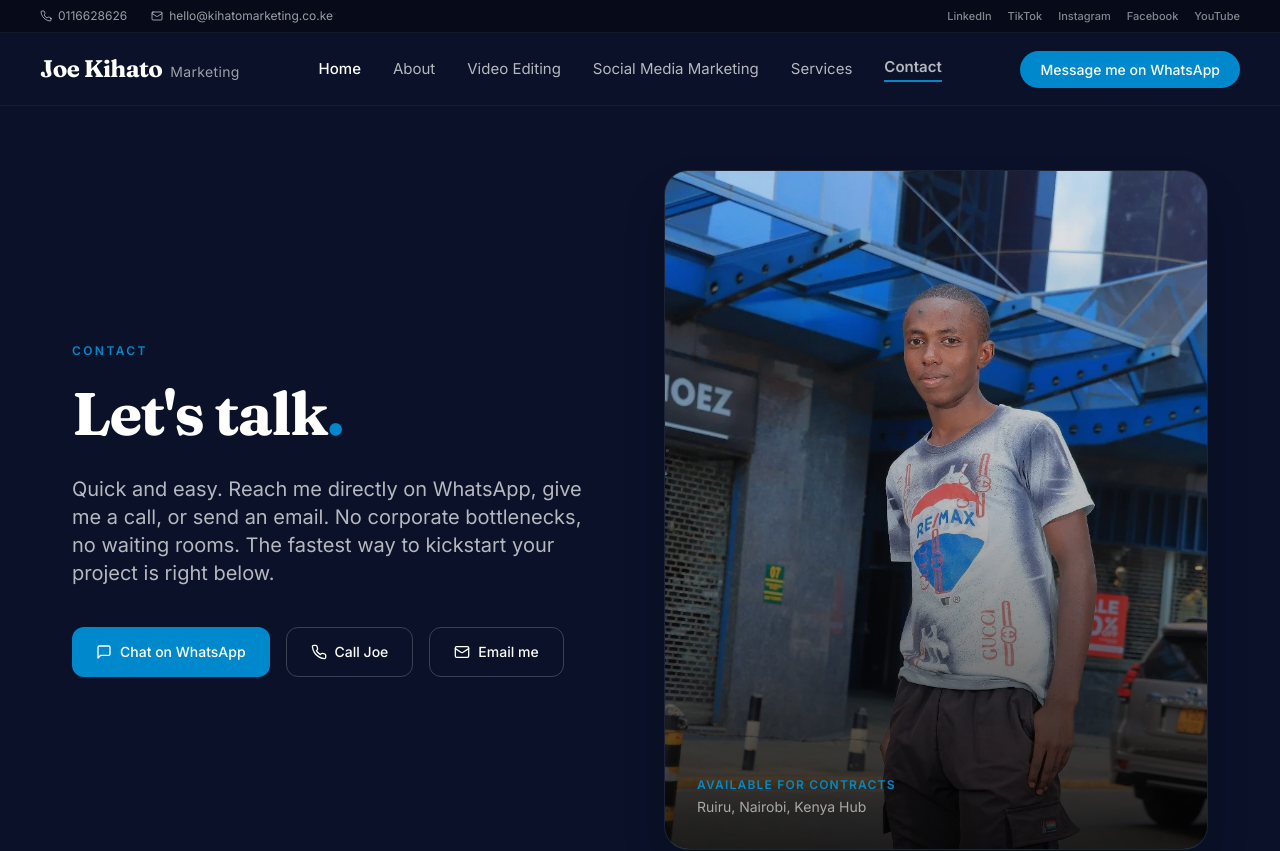
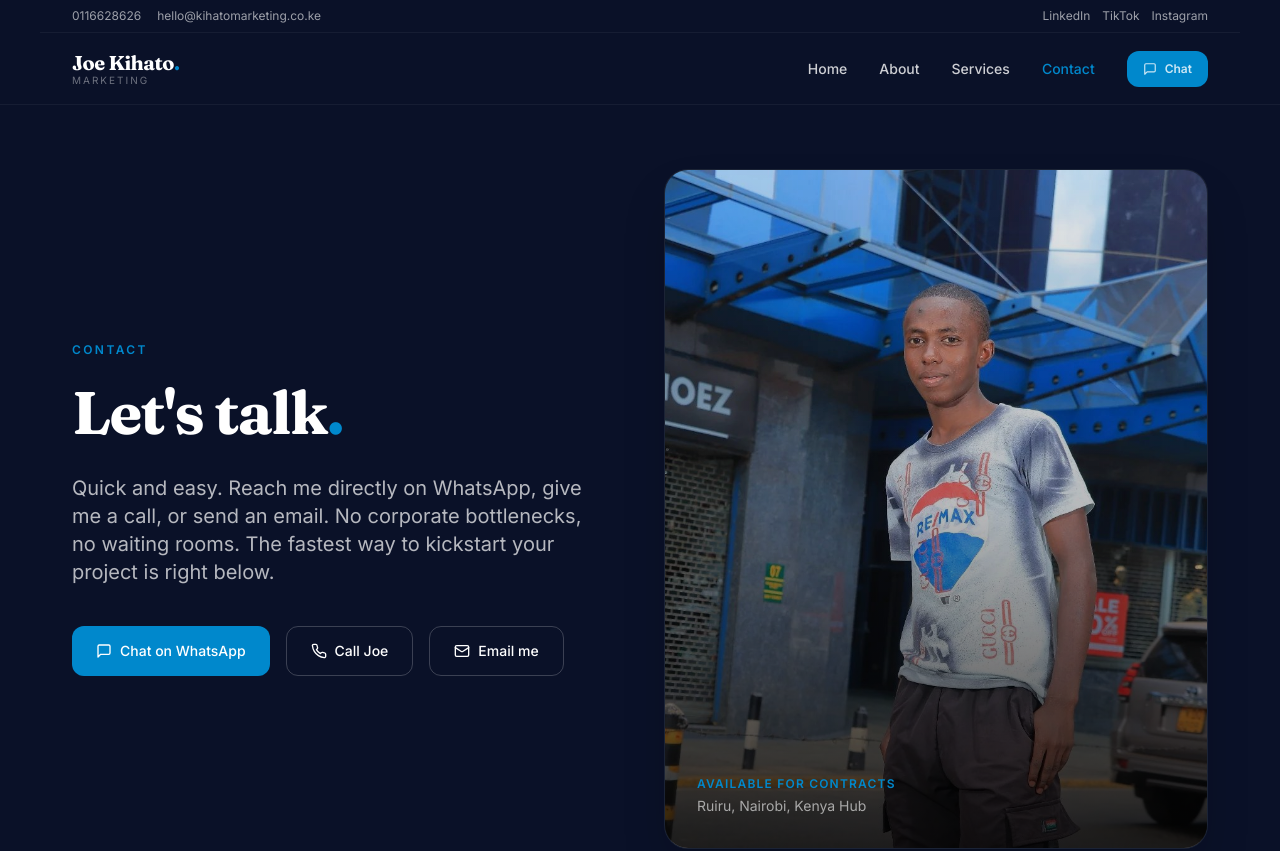
Before and after one commit to joelomogol-bit/www.kihatomarketing4.co.ke, a Next.js app: page /contact in a window 1280 px wide. Shown: the top 851 px of the page. Built offline with nearby package versions, Linux system fonts and the light colour scheme.

Commit message:
Refactor Navbar component to include mobile menu

```diff
--- a/components/Navbar.tsx
+++ b/components/Navbar.tsx
@@ -1,78 +1,87 @@
- import Link from 'next/link';
-import { Phone, Mail } from 'lucide-react';
+ 'use strict';
+'use client';
+
+import React, { useState } from 'react';
+import Link from 'next/link';
+import { Menu, X, MessageSquare } from 'lucide-react';
 
 export default function Navbar() {
+  const [isOpen, setIsOpen] = useState(false);
+
+  const toggleMenu = () => setIsOpen(!isOpen);
+
   return (
-    <header className="w-full sticky top-0 z-50 font-sans">
-      {/* 1. TOP MINI-BAR */}
-      <div className="bg-[#070B19] text-white/60 border-b border-white/5 text-xs py-2 px-4 md:px-8">
-        <div className="max-w-[1200px] mx-auto flex flex-col sm:flex-row justify-between items-center gap-2">
-          {/* Contact Links */}
-          <div className="flex items-center gap-6">
-            <a href="tel:0116628626" className="flex items-center gap-1.5 hover:text-[#0088CC] transition-colors">
-              <Phone size={12} />
-              <span>0116628626</span>
-            </a>
-            <a href="mailto:hello@kihatomarketing.co.ke" className="flex items-center gap-1.5 hover:text-[#0088CC] transition-colors">
-              <Mail size={12} />
-              <span>hello@kihatomarketing.co.ke</span>
-            </a>
-          </div>
-
-          {/* Social Links */}
-          <div className="flex items-center gap-4 text-[11px] font-medium text-white/50">
-            <a href="#" className="hover:text-white transition-colors">LinkedIn</a>
-            <a href="#" className="hover:text-white transition-colors">TikTok</a>
-            <a href="#" className="hover:text-white transition-colors">Instagram</a>
-            <a href="#" className="hover:text-white transition-colors">Facebook</a>
-            <a href="#" className="hover:text-white transition-colors">YouTube</a>
-          </div>
+    <nav className="bg-[#0A1128] border-b border-white/5 sticky top-0 z-50 text-white">
+      {/* Top Utilities - Hidden on small mobile screens to save space */}
+      <div className="hidden sm:flex max-w-[1200px] mx-auto justify-between items-center py-2 px-4 md:px-8 text-xs text-white/60 border-b border-white/5">
+        <div className="flex gap-4">
+          <a href="tel:0116628626" className="hover:text-white transition">0116628626</a>
+          <a href="mailto:hello@kihatomarketing.co.ke" className="hover:text-white transition">hello@kihatomarketing.co.ke</a>
+        </div>
+        <div className="flex gap-3">
+          {['LinkedIn', 'TikTok', 'Instagram'].map((s) => (
+            <a key={s} href="#" className="hover:text-white transition">{s}</a>
+          ))}
         </div>
       </div>
 
-      {/* 2. MAIN NAVIGATION BAR */}
-      <div className="bg-[#0A1128] text-white py-5 px-4 md:px-8 border-b border-white/5">
-        <div className="max-w-[1200px] mx-auto flex justify-between items-center">
-          {/* Logo */}
-          <Link href="/" className="font-serif text-xl md:text-2xl font-bold tracking-tight">
-            Joe Kihato<span className="text-sm font-sans font-normal tracking-wide text-white/60 block md:inline md:ml-2">Marketing</span>
-          </Link>
+      {/* Main Bar */}
+      <div className="max-w-[1200px] mx-auto flex justify-between items-center py-4 px-4 md:px-8">
+        {/* Brand Logo */}
+        <Link href="/" className="group">
+          <span className="font-serif text-xl font-bold tracking-tight block text-white">
+            Joe Kihato<span className="text-[#0088CC]">.</span>
+          </span>
+          <span className="text-[10px] tracking-[0.2em] uppercase text-white/40 block -mt-1 group-hover:text-[#0088CC] transition">
+            Marketing
+          </span>
+        </Link>
 
-          {/* Custom Nav Links pointing to main home sections + Contact Page link */}
-          <nav className="hidden md:flex items-center gap-8 text-[15px] text-white/70">
-            <Link href="/" className="text-white font-medium hover:text-white transition-colors">
-              Home
-            </Link>
-            <Link href="/#about" className="hover:text-white transition-colors">
-              About
-            </Link>
-            <Link href="/#video-editing" className="hover:text-white transition-colors">
-              Video Editing
-            </Link>
-            <Link href="/#social-media-marketing" className="hover:text-white transition-colors">
-              Social Media Marketing
-            </Link>
-            <Link href="/#services" className="hover:text-white transition-colors">
-              Services
-            </Link>
-            <Link href="/contact" className="hover:text-[#0088CC] font-semibold transition-colors border-b-2 border-[#0088CC] pb-0.5">
-              Contact
-            </Link>
-          </nav>
+        {/* Desktop Links (Hidden on Mobile) */}
+        <div className="hidden md:flex items-center gap-8 text-sm font-medium text-white/80">
+          <Link href="/" className="hover:text-white transition">Home</Link>
+          <Link href="/#about" className="hover:text-white transition">About</Link>
+          <Link href="/#services" className="hover:text-white transition">Services</Link>
+          <Link href="/contact" className="hover:text-white transition text-[#0088CC]">Contact</Link>
 
-          {/* CTA Button */}
-          <div>
-            <a
-              href="https://wa.me/254116628626"
-              target="_blank"
-              rel="noopener noreferrer"
-              className="bg-[#0088CC] text-white text-sm font-medium px-5 py-2.5 rounded-full hover:bg-[#0077B3] transition-all duration-150"
-            >
-              Message me on WhatsApp
-            </a>
+          <a
+            href="https://wa.me/254116628626"
+            className="bg-[#0088CC] hover:bg-[#0077B3] text-xs font-semibold px-4 py-2.5 rounded-xl transition flex items-center gap-2"
+          >
+            <MessageSquare size={14} />
+            <span>Chat</span>
+          </a>
+        </div>
+
+        {/* Mobile Toggle Button (Visible ONLY on Mobile) */}
+        <button
+          onClick={toggleMenu}
+          className="md:hidden p-2 text-white/80 hover:text-white focus:outline-none"
+          aria-label="Toggle Menu"
+        >
+          {isOpen ? <X size={24} /> : <Menu size={24} />}
+        </button>
+      </div>
+
+      {/* Mobile Drawer Menu Overlay */}
+      {isOpen && (
+        <div className="md:hidden bg-[#0A1128] border-b border-white/10 px-4 pt-2 pb-6 space-y-4 animate-fadeIn">
+          <div className="flex flex-col gap-4 text-base font-medium">
+            <Link href="/" onClick={toggleMenu} className="p-2 border-b border-white/5 hover:text-[#0088CC]">Home</Link>
+            <Link href="/#about" onClick={toggleMenu} className="p-2 border-b border-white/5 hover:text-[#0088CC]">About</Link>
+            <Link href="/#services" onClick={toggleMenu} className="p-2 border-b border-white/5 hover:text-[#0088CC]">Services</Link>
+            <Link href="/contact" onClick={toggleMenu} className="p-2 border-b border-white/5 text-[#0088CC]">Contact</Link>
           </div>
+
+          <a
+            href="https://wa.me/254116628626"
+            className="w-full bg-[#0088CC] text-center font-medium py-3 rounded-xl transition flex items-center justify-center gap-2 text-sm"
+          >
+            <MessageSquare size={16} />
+            <span>Message me on WhatsApp</span>
+          </a>
         </div>
-      </div>
-    </header>
+      )}
+    </nav>
   );
 }
```
